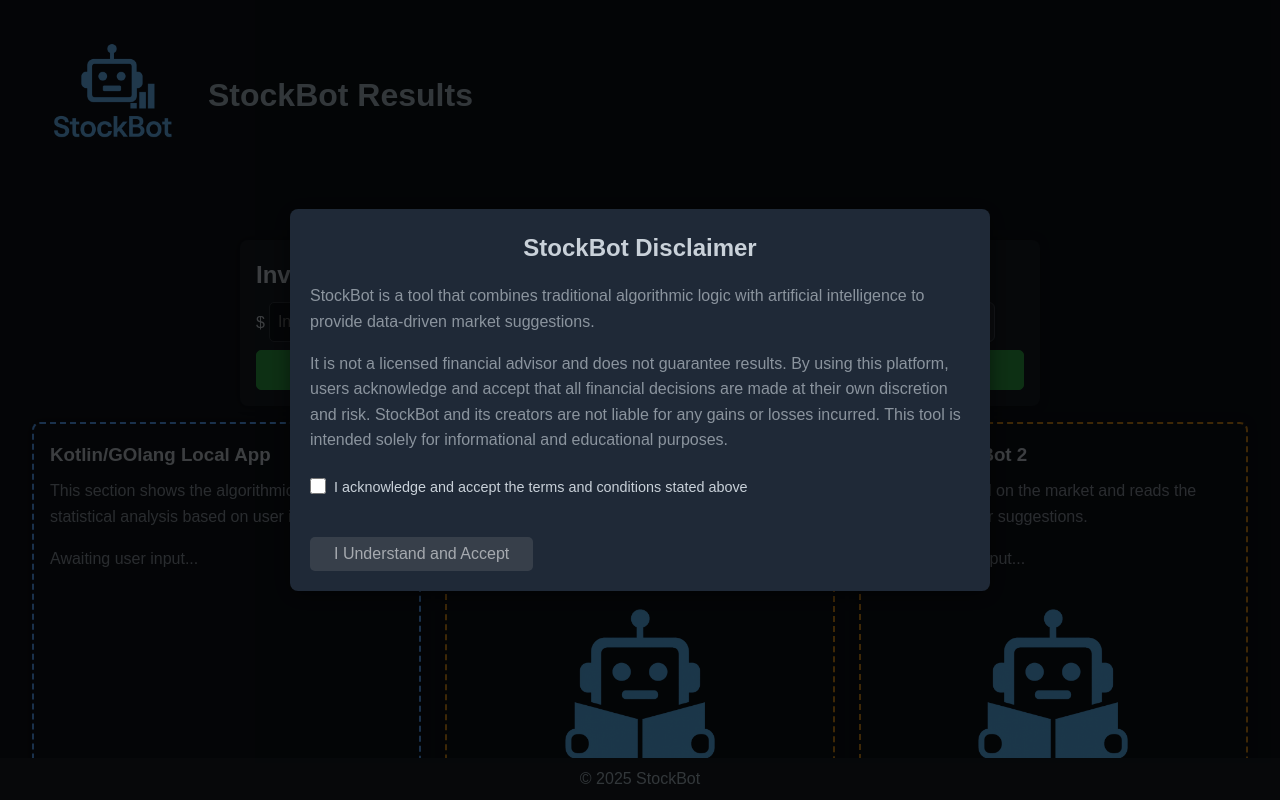
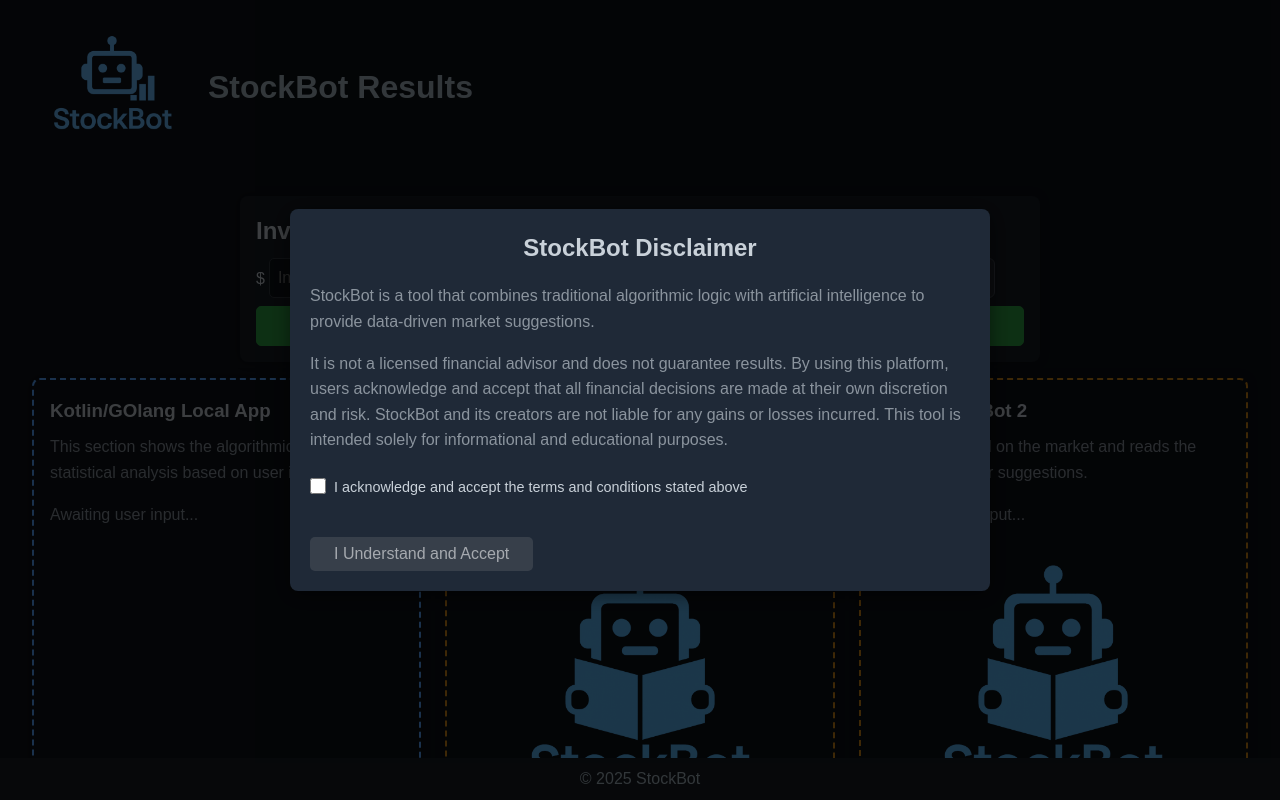
Before and after one commit to WesleyIreland109/stockBotUI, a React (Vite) app: page / in a window 1280 px wide. Shown: the top 800 px of the page. Built offline with nearby package versions, Linux system fonts and the light colour scheme.

Commit message:
Further formatting on the user input section

```diff
--- a/src/index.css
+++ b/src/index.css
@@ -19,7 +19,7 @@ header {
     align-items: center;
     justify-content: flex-start;
     gap: 1rem;
-    padding: 1rem 2rem;
+    padding: 0.5rem 2rem;
     text-align: left;
 }
 
@@ -30,7 +30,7 @@ h1 {
 
 /* Main content */
 main {
-    padding: 2rem;
+    padding: 1rem 2rem;
     margin-bottom: 5rem; /* Ensure footer doesn't overlap content */
 }
 
@@ -226,7 +226,7 @@ footer {
 }
 
 .user-input-section {
-    margin: 1rem auto;
+    margin: 0.25rem auto 1rem auto;
     width: 95%;
     max-width: 800px;
 }
```
